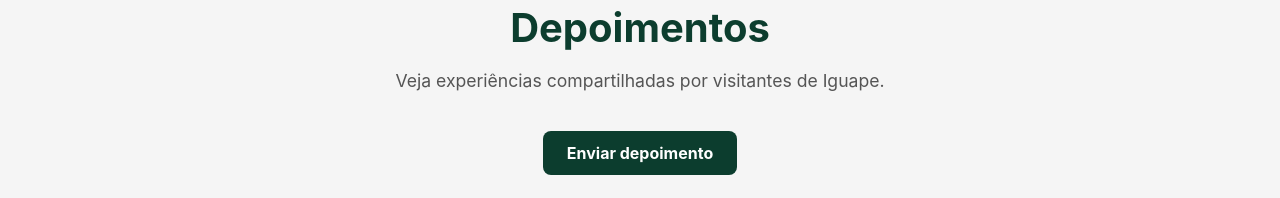
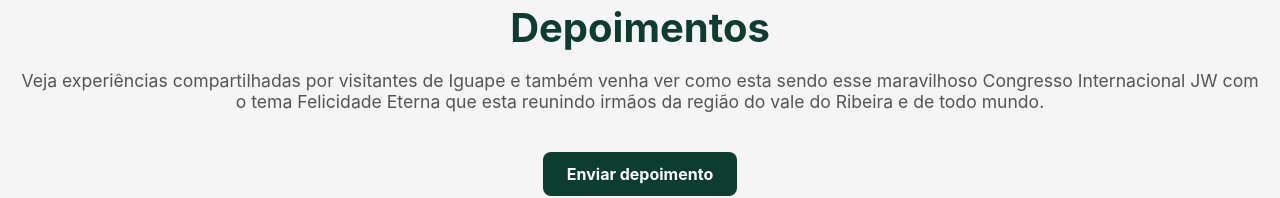
Before and after one commit to Bruna-Benevides/Iguape-sp-convention, a React (Create React App) app: page /depoimentos in a window 1280 px wide. Shown: the part 204-402 px from the top of the page. Built offline with nearby package versions, Linux system fonts and the light colour scheme; no server answers; the database is empty.

Commit message:
Alterações nas páginas Depoimentos e Enviar Depoimento

```diff
--- a/src/pages/Depoimentos.tsx
+++ b/src/pages/Depoimentos.tsx
@@ -52,7 +52,7 @@
             <h1 style={styles.titulo}>Depoimentos</h1>
 
             <p style={styles.subtitulo}>
-                Veja experiências compartilhadas por visitantes de Iguape.
+                Veja experiências compartilhadas por visitantes de Iguape e também venha ver como esta sendo esse maravilhoso Congresso Internacional JW com o tema Felicidade Eterna que esta reunindo irmãos da região do vale do Ribeira e de todo mundo.
             </p>
 
             <div style={styles.buttonWrapper}>
--- a/src/pages/EnviarDepoimento.tsx
+++ b/src/pages/EnviarDepoimento.tsx
@@ -140,7 +140,7 @@
                         marginBottom: "25px",
                     }}
                 >
-                    Compartilhe sua experiência em Iguape
+                    Compartilhe suas experiência de Iguape e também você que esta nesse Congresso Internacional Felicidade Eterna em Curitiba, nos conte como esta sendo essa experiência incrível!
                 </h1>
 
                 <input
```
